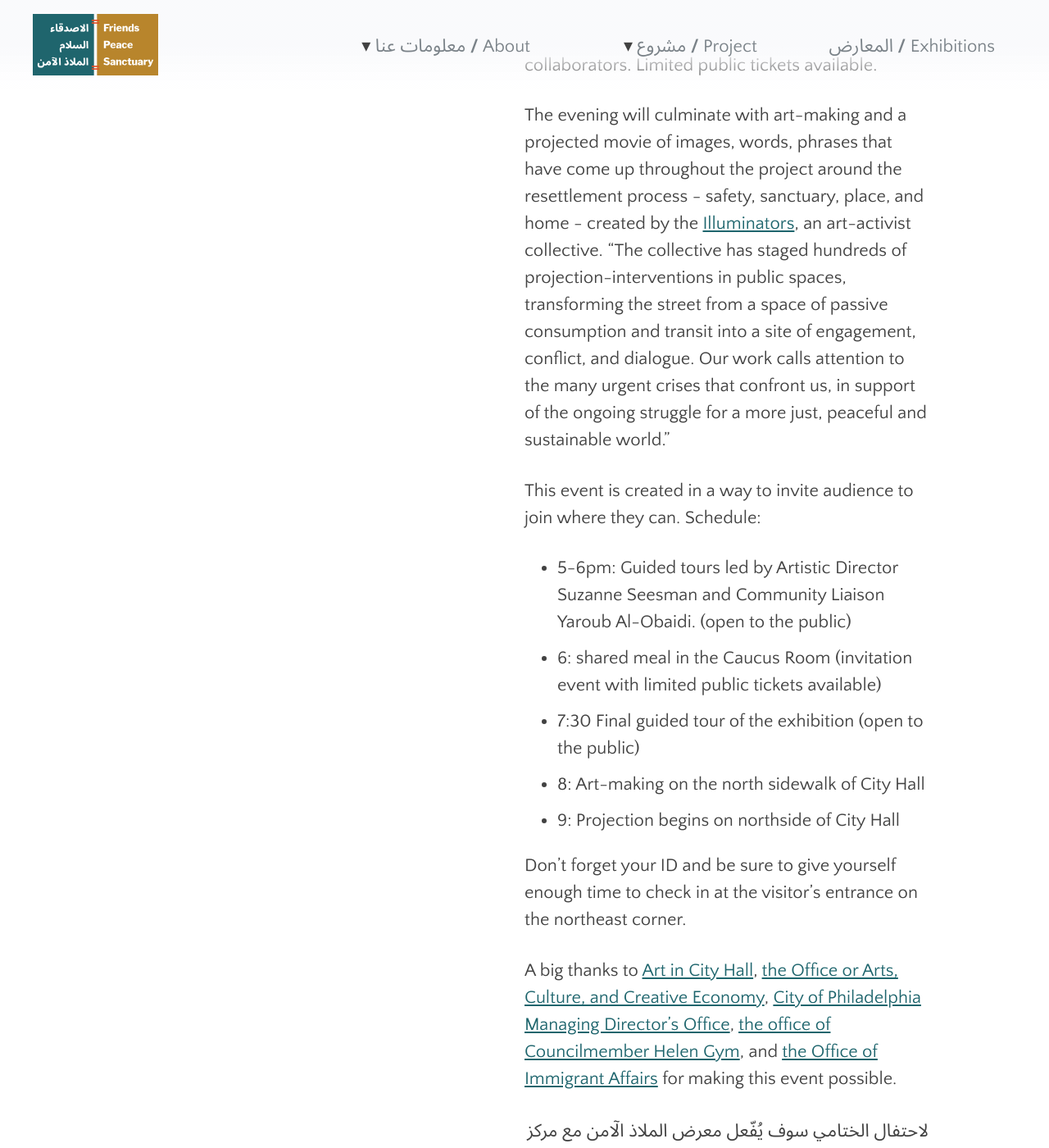
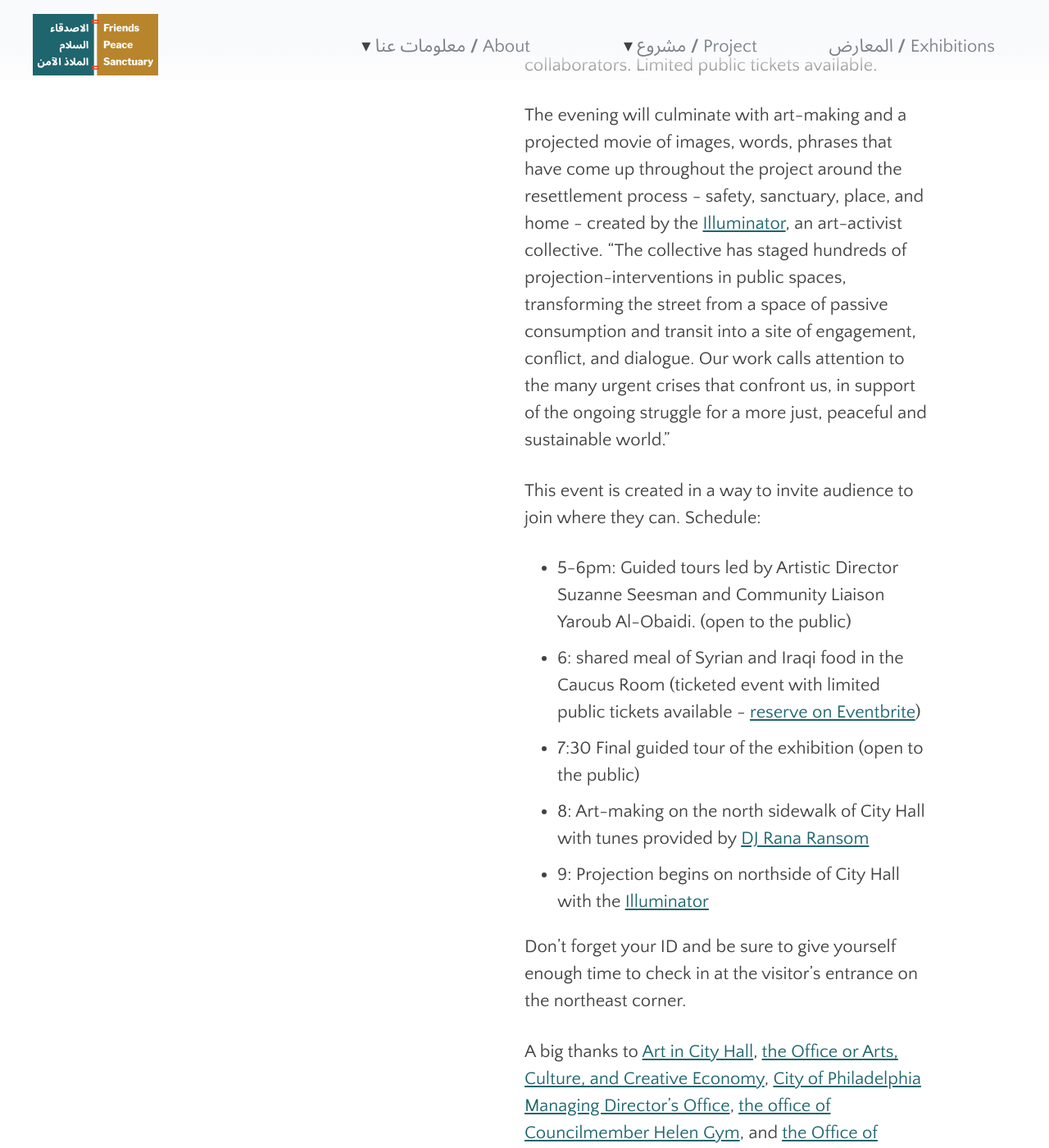
Before and after one commit to swat-ds/fps.swarthmore.edu, a Jekyll site: the page built from _posts/2019-05-30-sanctuary-closing-reception.md, in a window 1280 px wide and 1400 px high, scrolled down 685 px. Shown: the whole window at 82% size. Built offline with Jekyll 4.4.1, drawn with Linux system fonts in a browser that asks for light colours.

Commit message:
Update 2019-05-30-sanctuary-closing-reception.md

```diff
--- a/_posts/2019-05-30-sanctuary-closing-reception.md
+++ b/_posts/2019-05-30-sanctuary-closing-reception.md
@@ -17,16 +17,16 @@ The closing celebration will activate the Sanctuary exhibition and City Hall wit
 
 Guided tours will be led by Artistic Director Suzanne Seesman and Community Liaison Yaroub Al-Obaidi. A shared meal will take place in the Caucus Room of City Hall on the 4th floor to meet project artists and collaborators. Limited public tickets available.
 
-The evening will culminate with art-making and a projected movie of images, words, phrases that have come up throughout the project around the resettlement process - safety, sanctuary, place, and home - created by the [Illuminators](http://theilluminator.org/), an art-activist collective.
+The evening will culminate with art-making and a projected movie of images, words, phrases that have come up throughout the project around the resettlement process - safety, sanctuary, place, and home - created by the [Illuminator](http://theilluminator.org/), an art-activist collective.
 “The collective has staged hundreds of projection-interventions in public spaces, transforming the street from a space of passive consumption and transit into a site of engagement, conflict, and dialogue. Our work calls attention to the many urgent crises that confront us, in support of the ongoing struggle for a more just, peaceful and sustainable world.”
 
 This event is created in a way to invite audience to join where they can.
 Schedule:
 - 5-6pm: Guided tours led by Artistic Director Suzanne Seesman and Community Liaison Yaroub Al-Obaidi. (open to the public)
-- 6: shared meal in the Caucus Room (invitation event with limited public tickets available)
+- 6: shared meal of Syrian and Iraqi food in the Caucus Room (ticketed event with limited public tickets available - [reserve on Eventbrite](chrome-extension://klbibkeccnjlkjkiokjodocebajanakg/suspended.html#ttl=%22Sanctuary%22%20Closing%20Celebration%20Dinner%20Tickets%2C%20Fri%2C%20Jul%2026%2C%202019%20at%205%3A00%20PM%20%7C%20Eventbrite&pos=0&uri=https://www.eventbrite.com/e/sanctuary-closing-celebration-dinner-tickets-65209010907))
 - 7:30 Final guided tour of the exhibition (open to the public)
-- 8: Art-making on the north sidewalk of City Hall
-- 9: Projection begins on northside of City Hall
+- 8: Art-making on the north sidewalk of City Hall with tunes provided by [DJ Rana Ransom](https://soundcloud.com/ranaransom)
+- 9: Projection begins on northside of City Hall with the [Illuminator](http://theilluminator.org/)
 
 Don't forget your ID and be sure to give yourself enough time to check in at the visitor's entrance on the northeast corner.
 
```
